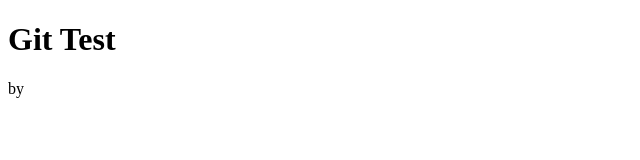
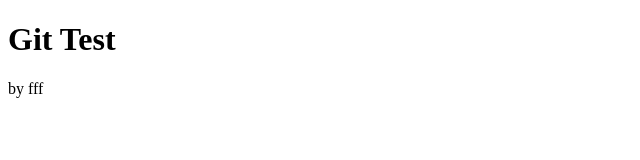
Before and after one commit to aviadgispan/Test, a plain HTML site: page WebContent/index.html in a window 1280 px wide. Shown: the full height of the page, 0-640 px from the left. Drawn offline with Linux system fonts and the light colour scheme.

Commit message:
ffff change

```diff
--- a/WebContent/index.html
+++ b/WebContent/index.html
@@ -4,7 +4,7 @@
 
 <h1>Git Test</h1>
 by
-
+fff
 
 
 </body>
```
